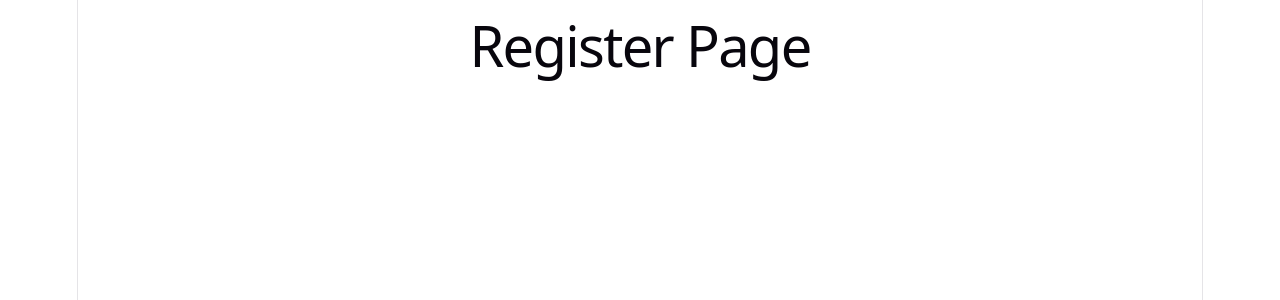
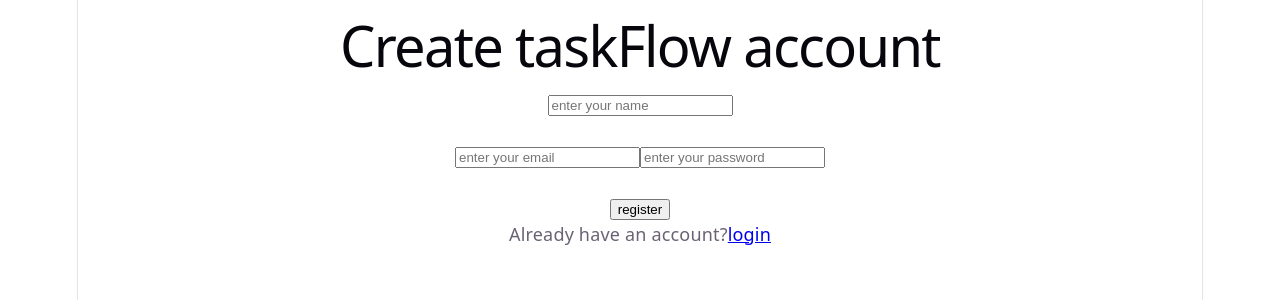
Before and after one commit to SaKshDEV/task_flow, a React (Vite) app in the folder client/: page /register in a window 1280 px wide. Shown: the top 300 px of the page. Built offline with nearby package versions, Linux system fonts and the light colour scheme.

Commit message:
register page done

```diff
--- a/client/src/pages/Register.jsx
+++ b/client/src/pages/Register.jsx
@@ -1,9 +1,78 @@
-function Register(){
-    return(
-        <div>
-            <h1> Register Page</h1>
-        </div>
-    )
+import { useState } from "react";
+import { useNavigate, Link } from "react-router-dom";
+
+import api from "../services/api"
+
+function Register() {
+    const [email, setEmail] = useState("");
+    const [password, setPassword] = useState("");
+    const [name, setName] = useState("");
+    const [message, setMessage] = useState("");
+
+const navigate = useNavigate();
+
+const handleRegister = async (e) => {
+    e.preventDefault();
+
+    try {
+        await api.post("/auth/register", {
+            name,
+            email,
+            password
+        });
+
+        navigate("/login");
+
+    } catch (error) {
+
+        setMessage(
+            error.response?.data?.message ||
+            "registration failed"
+        )
+    }
+
 }
 
+return (
+    <div>
+        <h1> Create taskFlow account</h1>
+
+        <form onSubmit={handleRegister}>
+            <input type="text"
+                placeholder="enter your name"
+                value={name}
+                onChange={(e) => setName(e.target.value)} /><br /> <br />
+            <input
+                type="email"
+                placeholder="enter your email"
+                value={email}
+                onChange={(e) => setEmail(e.target.value)}
+
+
+            />
+            <input
+                type="password"
+                placeholder="enter your password"
+                value={password}
+                onChange={(e) => setPassword(e.target.value)}
+
+
+            /><br /> <br />
+            <button type="submit">
+                register
+
+            </button>
+
+        </form>
+        {message && <p>{message}</p>}
+
+        <p>
+            Already have an account?{""}
+            <Link to= "/login">
+            login</Link>
+
+        </p>
+    </div>
+);
+}
 export default Register;
```
